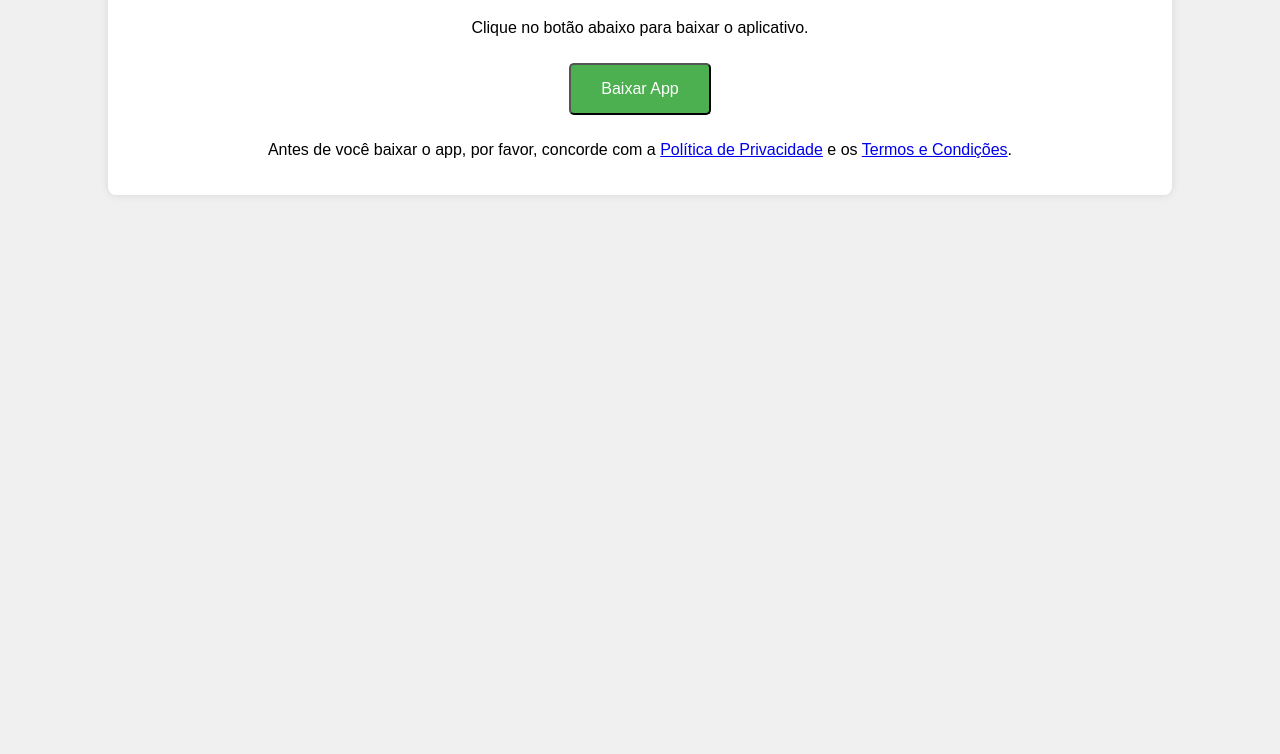
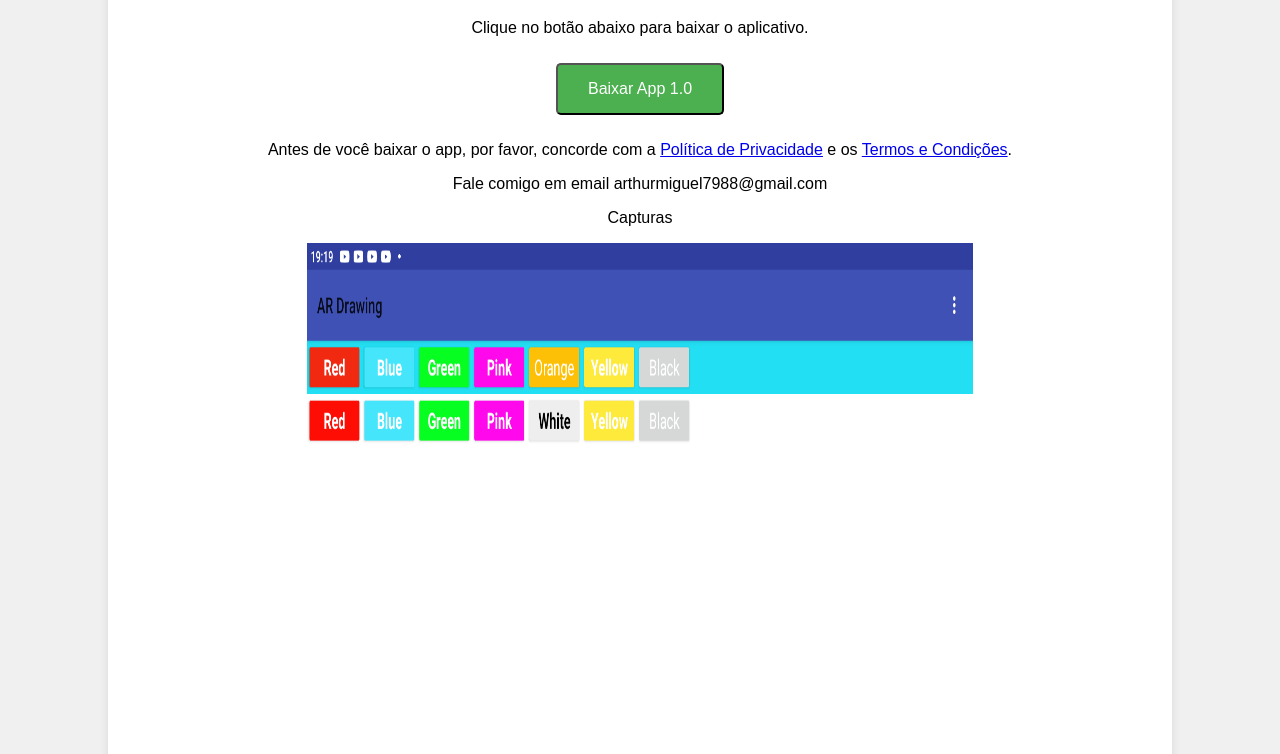
Before and after one commit to ArthurMiguel123-star/Baixe-o-App-AR-DRAW, a plain HTML site: page index.html in a window 1280 px wide. Shown: the part 198-952 px from the top of the page. Before the commit the page ends 800 px from the top, so only its background shows below. Drawn offline with Linux system fonts and the light colour scheme.

Commit message:
Update index.html

```diff
--- a/index.html
+++ b/index.html
@@ -13,7 +13,6 @@
             margin: 0;
             padding: 0;
         }
-
         .container {
             width: 80%;
             margin: 0 auto;
@@ -23,7 +22,6 @@
             border-radius: 8px;
             text-align: center;
         }
-
         .download-button {
             background-color: #4CAF50;
             color: white;
@@ -44,8 +42,11 @@
         <h1>Visite Meu App Agora</h1>
         <h1>Baixe Meu App</h1>
         <p>Clique no botão abaixo para baixar o aplicativo.</p>
-        <button class="download-button" id="downloadButton">Baixar App</button>
+        <button class="download-button" id="downloadButton">Baixar App 1.0</button>
         <p>Antes de você baixar o app, por favor, concorde com a <a href="privacy.html">Política de Privacidade</a> e os <a href="terms.html">Termos e Condições</a>.</p>
+        <p>Fale comigo em email arthurmiguel7988@gmail.com</p>
+        <p>Capturas</p>
+        <img src="Capturas img/Screenshot_2025.01.17_19.19.30.257.png" alt="" width="666" height="666px">
     </div>
     <script>
         document.getElementById("downloadButton").addEventListener("click", function() {
```
